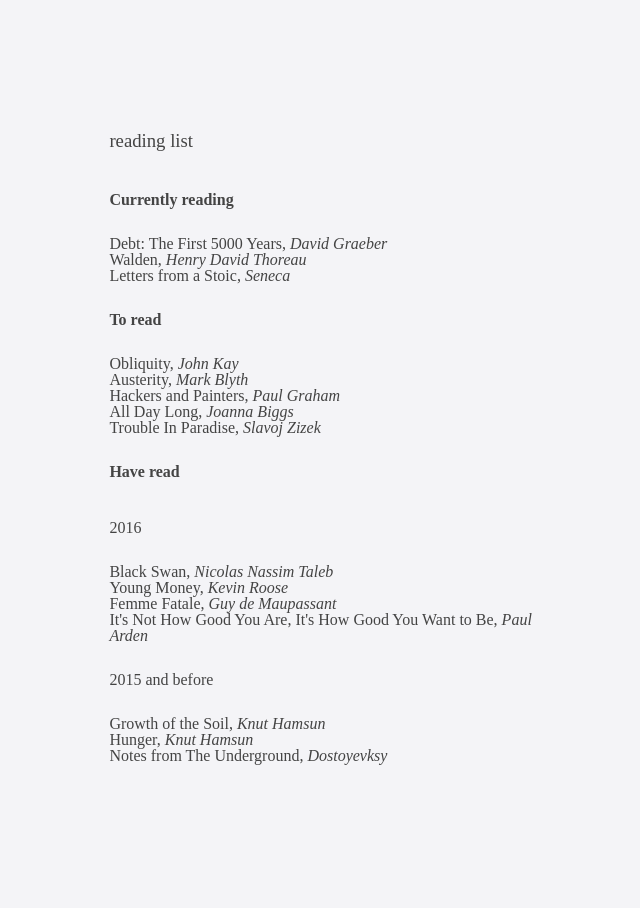
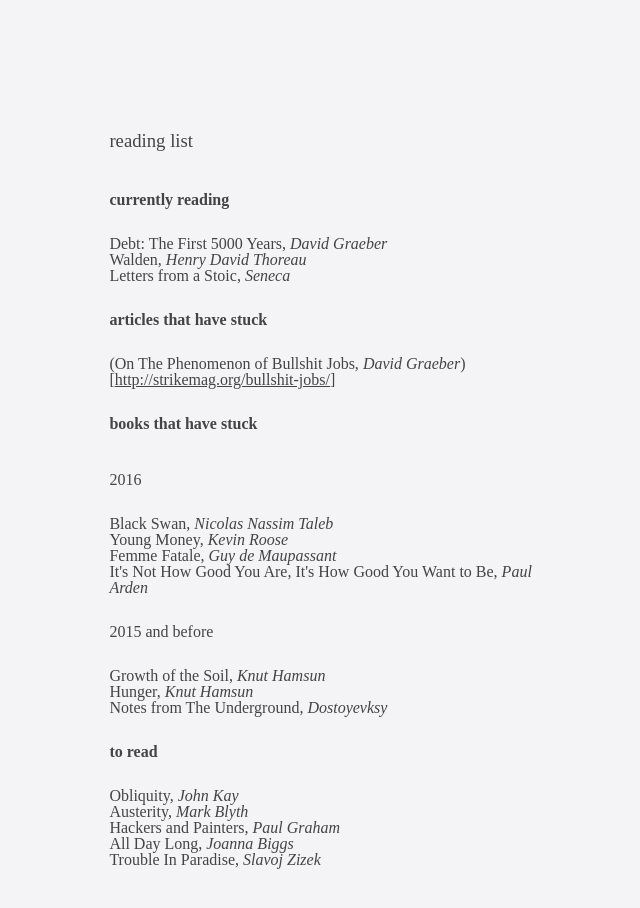
Before and after one commit to crossman36/timothyylim.github.io, a plain HTML site: page reading.html in a window 1280 px wide. Shown: the whole page, without its empty margins (313-953 px from the left). Before the commit the page ends 882 px from the top, so only its background shows below. Drawn offline with Linux system fonts and the light colour scheme.

Commit message:
Update readings

```diff
--- a/reading.html
+++ b/reading.html
@@ -1,18 +1,14 @@
-<!DOCTYPE html><html><head><link rel="stylesheet" href="/main.css"></head><body><h3>reading list</h3><p><strong>Currently reading</strong></p>
+<!DOCTYPE html><html><head><link rel="stylesheet" href="/main.css"></head><body><h3>reading list</h3><p><strong>currently reading</strong></p>
 <ul>
 <li>Debt: The First 5000 Years, <em>David Graeber</em></li>
 <li>Walden, <em>Henry David Thoreau</em> </li>
 <li>Letters from a Stoic, <em>Seneca</em></li>
 </ul>
-<p><strong>To read</strong></p>
+<p><strong>articles that have stuck</strong></p>
 <ul>
-<li>Obliquity, <em>John Kay</em></li>
-<li>Austerity, <em>Mark Blyth</em></li>
-<li>Hackers and Painters, <em>Paul Graham</em> </li>
-<li>All Day Long, <em>Joanna Biggs</em></li>
-<li>Trouble In Paradise, <em>Slavoj Zizek</em></li>
+<li>(On The Phenomenon of Bullshit Jobs, <em>David Graeber</em>)[<a href="http://strikemag.org/bullshit-jobs/">http://strikemag.org/bullshit-jobs/</a>]</li>
 </ul>
-<p><strong>Have read</strong></p>
+<p><strong>books that have stuck</strong></p>
 <p>2016</p>
 <ul>
 <li>Black Swan, <em>Nicolas Nassim Taleb</em></li>
@@ -25,4 +21,12 @@
 <li>Growth of the Soil, <em>Knut Hamsun</em></li>
 <li>Hunger, <em>Knut Hamsun</em></li>
 <li>Notes from The Underground, <em>Dostoyevksy</em></li>
+</ul>
+<p><strong>to read</strong></p>
+<ul>
+<li>Obliquity, <em>John Kay</em></li>
+<li>Austerity, <em>Mark Blyth</em></li>
+<li>Hackers and Painters, <em>Paul Graham</em> </li>
+<li>All Day Long, <em>Joanna Biggs</em></li>
+<li>Trouble In Paradise, <em>Slavoj Zizek</em></li>
 </ul></body></html>
```
Also changed, not shown: 1 other file.
